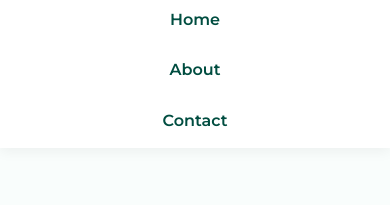
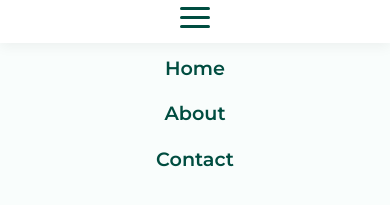
Before and after one commit to Rohitbijwe9/Fof, a plain HTML site: page contact.html in a window 390 px wide. Shown: the part 146-351 px from the top of the page. Drawn offline with Linux system fonts and the light colour scheme.

Commit message:
Update contact.html

```diff
--- a/contact.html
+++ b/contact.html
@@ -53,6 +53,38 @@
 
     .nav-links a:hover {
       color: #00bfa5;
+    }
+
+    .hamburger {
+      display: none;
+      flex-direction: column;
+      justify-content: space-between;
+      width: 30px;
+      height: 21px;
+      cursor: pointer;
+    }
+
+    .hamburger div {
+      background-color: #004d40;
+      height: 3px;
+      width: 100%;
+      border-radius: 5px;
+    }
+
+    .mobile-nav {
+      display: none;
+      flex-direction: column;
+      align-items: center;
+      gap: 15px;
+      width: 100%;
+      margin-top: 10px;
+    }
+
+    .mobile-nav a {
+      text-decoration: none;
+      color: #004d40;
+      font-weight: 600;
+      font-size: 1.2rem;
     }
 
     .contact-section {
@@ -203,8 +235,17 @@
       }
 
       .nav-links {
+        display: none;
         flex-direction: column;
         align-items: center;
+      }
+
+      .hamburger {
+        display: flex;
+      }
+
+      .mobile-nav {
+        display: flex;
       }
 
       .contact-details {
@@ -226,7 +267,20 @@
       <a href="https://rohitbijwe9.github.io/Fof/about.html">About</a>
       <a href="https://rohitbijwe9.github.io/Fof/contact.html">Contact</a>
     </div>
+    <!-- Hamburger Menu -->
+    <div class="hamburger" onclick="toggleMobileNav()">
+      <div></div>
+      <div></div>
+      <div></div>
+    </div>
   </nav>
+
+  <!-- Mobile Navigation -->
+  <div class="mobile-nav">
+    <a href="https://rohitbijwe9.github.io/Fof/index.html">Home</a>
+    <a href="https://rohitbijwe9.github.io/Fof/about.html">About</a>
+    <a href="https://rohitbijwe9.github.io/Fof/contact.html">Contact</a>
+  </div>
 
   <section class="contact-section" id="contact">
     <h2>Contact Fish O Fish</h2>
@@ -255,15 +309,15 @@
           <a href="https://wa.me/919422917360" target="_blank"><img src="https://cdn-icons-png.flaticon.com/512/733/733585.png" alt="WhatsApp" /></a>
         </div>
         <div class="map-container">
-          <iframe src="https://www.google.com/maps/embed?pb=!1m18!1m12!1m3!1d3756.127209218551!2d77.7457662!3d20.9211335!2m3!1f0!2f0!3f0!3m2!1i1024!2i768!4f13.1!3m3!1m2!1s0x3bd6a4b2554193b7%3A0x1afe37912e739931!2sFish%20O%20Fish!5e0!3m2!1sen!2sin!4v1713778000000!5m2!1sen!2sin" allowfullscreen="" loading="lazy"></iframe>
+          <iframe src="https://www.google.com/maps/embed?pb=!1m18!1m12!1m3!1d3756.127209218551!2d77.7457662!3d20.9211335!2m3!1f0!2f0!3f0!3m2!1i1024!2i768!4f13.1!3m3!1m2!1s0x3bd6a4b2554193b7%3A0x1afe37912e739931!2sFish%20O%20Fish!5e0!3m2!1sen!2sin!4v1713008007958!5m2!1sen!2sin" width="100%" height="100%" style="border:0;" allowfullscreen="" loading="lazy"></iframe>
         </div>
       </div>
 
       <!-- Branch 2 -->
       <div class="contact-card">
-        <h4>Branch 2 - Karanja Lad</h4>
-        <p>Opposite Harish Bichayat, Tilak Chauk,<br>Karanja Lad - 444105</p>
-        <p><strong>Mobile:</strong> <a href="tel:9579991888">9579991888</a></p>
+        <h4>Branch 2 - Chikalthana</h4>
+        <p>1/1, Shilangan Road, Near Ganesh Mandir<br>Chikalthana, Shendra - 444609</p>
+        <p><strong>Mobile:</strong> <a href="tel:9422917360">9422917360</a></p>
         <div class="business-hours">
           <h5>Business Hours:</h5>
           <p>Mon–Sat: 10:00 AM - 10:00 PM<br>Sunday: Closed</p>
@@ -271,18 +325,25 @@
         <div class="social-icons">
           <a href="https://www.instagram.com/fish_o_fish_aquarium_?igsh=ZHE4ZGtzZ3Y3Z2c2" target="_blank"><img src="https://cdn-icons-png.flaticon.com/512/1384/1384063.png" alt="Instagram" /></a>
           <a href="https://www.facebook.com/share/18vgwwyLnK/?mibextid=wwXIfr" target="_blank"><img src="https://cdn-icons-png.flaticon.com/512/124/124010.png" alt="Facebook" /></a>
-          <a href="https://wa.me/919579991888" target="_blank"><img src="https://cdn-icons-png.flaticon.com/512/733/733585.png" alt="WhatsApp" /></a>
+          <a href="https://wa.me/919422917360" target="_blank"><img src="https://cdn-icons-png.flaticon.com/512/733/733585.png" alt="WhatsApp" /></a>
         </div>
         <div class="map-container">
-          <iframe src="https://www.google.com/maps/embed?pb=!1m18!1m12!1m3!1d3756.358048853472!2d77.4881653!3d20.910838!2m3!1f0!2f0!3f0!3m2!1i1024!2i768!4f13.1!3m3!1m2!1s0x3bd6cefc3dbebfbd%3A0x1bfe3f9e3243a0b0!2sTilak%20Chowk%2C%20Karanja%2C%20Maharashtra%20444105!5e0!3m2!1sen!2sin!4v1713778050000!5m2!1sen!2sin" allowfullscreen="" loading="lazy"></iframe>
+          <iframe src="https://www.google.com/maps/embed?pb=!1m18!1m12!1m3!1d3756.127209218551!2d77.7457662!3d20.9211335!2m3!1f0!2f0!3f0!3m2!1i1024!2i768!4f13.1!3m3!1m2!1s0x3bd6a4b2554193b7%3A0x1afe37912e739931!2sFish%20O%20Fish!5e0!3m2!1sen!2sin!4v1713008007958!5m2!1sen!2sin" width="100%" height="100%" style="border:0;" allowfullscreen="" loading="lazy"></iframe>
         </div>
       </div>
     </div>
+
   </section>
 
   <footer>
-    &copy; 2025 Fish O Fish. All rights reserved.
+    <p>&copy; 2023 Fish O Fish Aquarium. All rights reserved.</p>
   </footer>
 
+  <script>
+    function toggleMobileNav() {
+      const mobileNav = document.querySelector('.mobile-nav');
+      mobileNav.style.display = mobileNav.style.display === 'flex' ? 'none' : 'flex';
+    }
+  </script>
 </body>
 </html>
```
